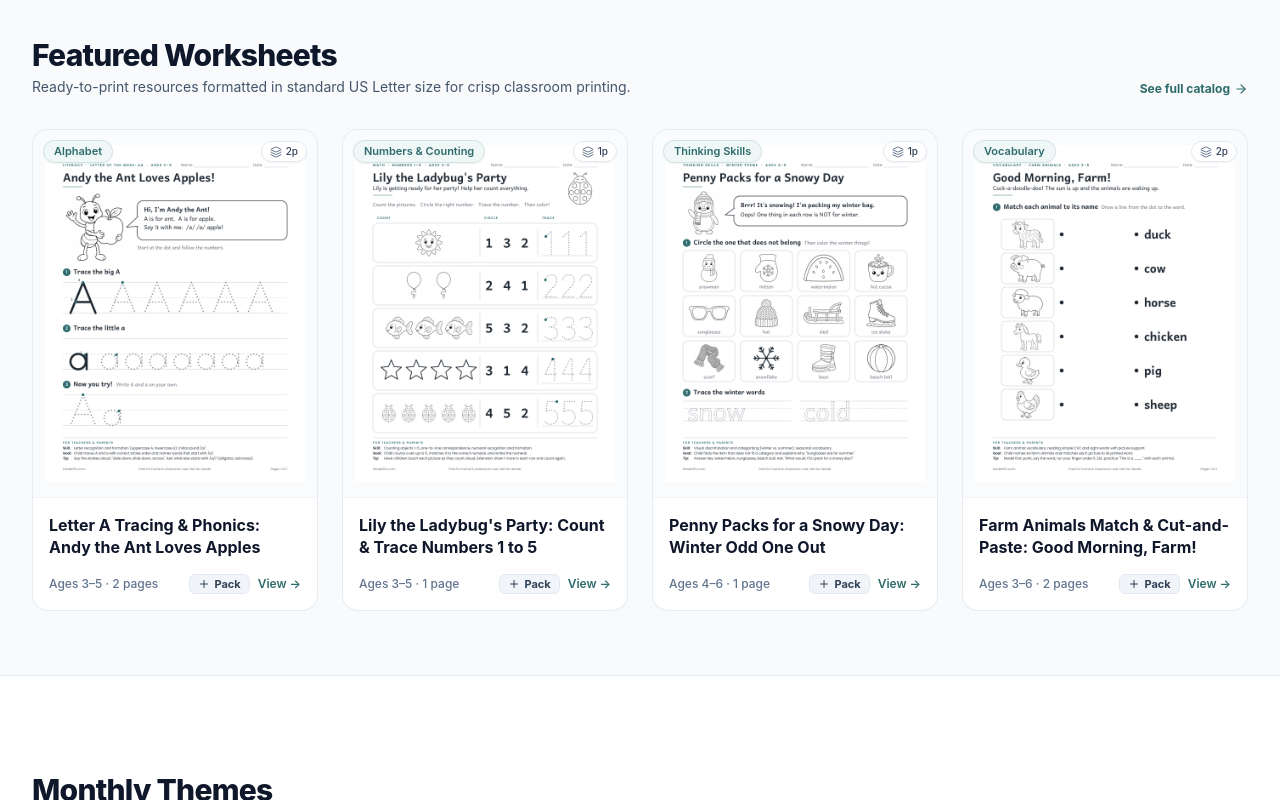
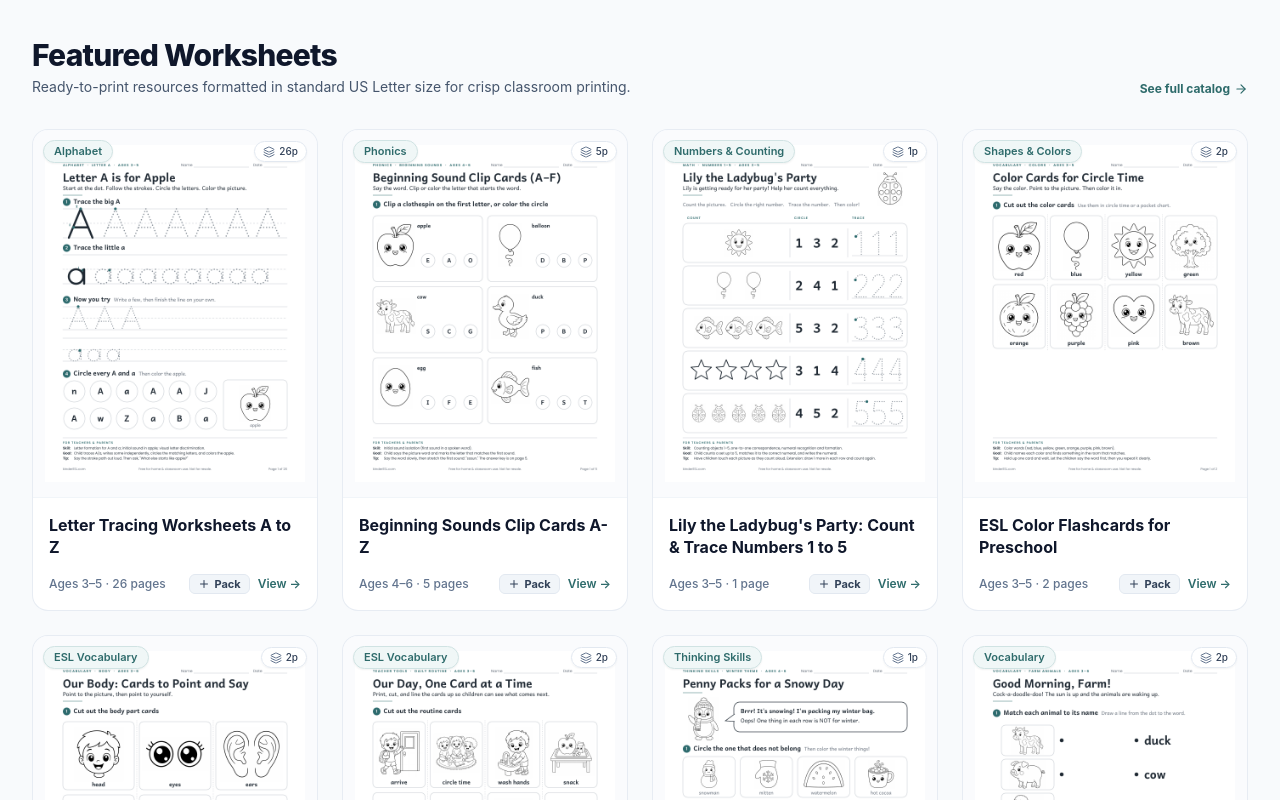
Before and after one commit to bahadiregdir/kinderesl, a Next.js app: page / in a window 1280 px wide. Shown: the part 1760-2560 px from the top of the page. Built offline with nearby package versions, Linux system fonts and the light colour scheme; no server answers.

Commit message:
fix(seo): unblock indexed hubs in robots.txt, expand homepage showcase, link A-Z pack, and update llms.txt

```diff
--- a/src/app/page.tsx
+++ b/src/app/page.tsx
@@ -26,7 +26,25 @@ import {
 
 export default function HomePage() {
   const worksheets = getAllWorksheets();
-  const featuredWorksheets = worksheets.slice(0, 4);
+  const showcaseSlugs = [
+    'letter-tracing-worksheets-a-to-z',
+    'beginning-sounds-clip-cards',
+    'counting-1-to-5-ladybug-party',
+    'colors-esl-flashcards-preschool',
+    'body-parts-flashcards-and-song',
+    'visual-schedule-cards-preschool',
+    'winter-odd-one-out-visual-discrimination',
+    'farm-animals-esl-vocabulary-and-tracing',
+  ];
+  const bySlug = new Map(worksheets.map((w) => [w.slug, w]));
+  const picked = showcaseSlugs
+    .map((slug) => bySlug.get(slug))
+    .filter((w): w is (typeof worksheets)[number] => Boolean(w));
+  const pickedSet = new Set(picked.map((w) => w.slug));
+  const featuredWorksheets = [
+    ...picked,
+    ...worksheets.filter((w) => !pickedSet.has(w.slug)),
+  ].slice(0, 8);
   const popularTopics = topics.slice(0, 6);
 
   const getSubjectIcon = (slug: string) => {
--- a/src/app/robots.ts
+++ b/src/app/robots.ts
@@ -16,8 +16,6 @@ export default function robots(): MetadataRoute.Robots {
           '/_next/',
           '/games',
           '/themes/',
-          '/preschool-themes/',
-          '/worksheets/shapes-colors',
         ],
       },
       {
--- a/src/app/worksheets/[slug]/page.tsx
+++ b/src/app/worksheets/[slug]/page.tsx
@@ -135,6 +135,9 @@ export default async function WorksheetOrSubjectPage({ params }: PageProps) {
     const availableLetterItems = Array.from(availableLettersMap.values()).sort((a, b) =>
       a.letter.localeCompare(b.letter)
     );
+    const fullAzPack = subjectWorksheets.find(
+      (w) => w.slug === 'letter-tracing-worksheets-a-to-z'
+    );
 
     return (
       <div>
@@ -174,20 +177,31 @@ export default async function WorksheetOrSubjectPage({ params }: PageProps) {
                 </h3>
                 <span className="text-xs text-slate-500">A–Z Alphabet</span>
               </div>
-              <div className="flex flex-wrap items-center gap-2.5">
+              <div className="flex flex-wrap items-center gap-3">
+                {fullAzPack && (
+                  <Link
+                    href={`/worksheets/${fullAzPack.slug}`}
+                    className="inline-flex items-center gap-1.5 px-4 py-2 rounded-lg bg-[#2E6B6B] hover:bg-[#235353] text-white text-xs sm:text-sm font-bold shadow-xs transition-colors"
+                  >
+                    <span>Complete A–Z Pack ({fullAzPack.pages} Pages)</span>
+                    <ArrowRight className="w-4 h-4" />
+                  </Link>
+                )}
+                <div className="flex flex-wrap items-center gap-2">
                   {availableLetterItems.map((item) => (
                     <Link
                       key={item.letter}
                       href={`/worksheets/${item.slug}`}
-                    className="w-10 h-10 rounded-lg bg-[#2E6B6B] text-white text-base font-bold flex items-center justify-center shadow-xs transition-transform hover:scale-105"
+                      className="w-10 h-10 rounded-lg bg-[#F0F7F7] hover:bg-[#2E6B6B] text-[#2E6B6B] hover:text-white border border-[#d0e3e3] text-base font-bold flex items-center justify-center shadow-2xs transition-colors"
                       title={item.title}
                     >
                       {item.letter}
                     </Link>
                   ))}
                   <span className="text-xs text-slate-500 font-medium italic">
-                  More letters coming soon
+                    Individual letter packs coming soon
                   </span>
+                </div>
               </div>
             </div>
           )}
```
Also changed, not shown: public/llms.txt. Lines whose indentation alone changed are shown as unchanged.
